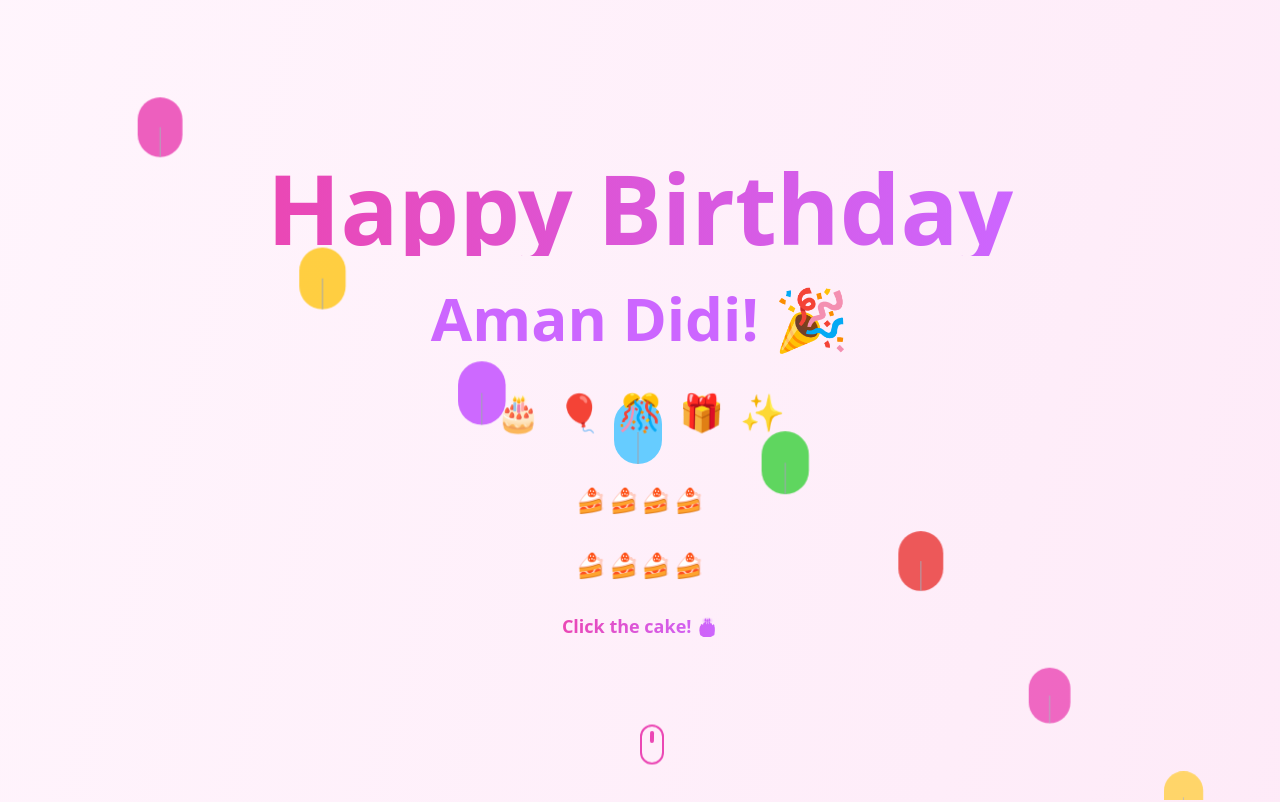
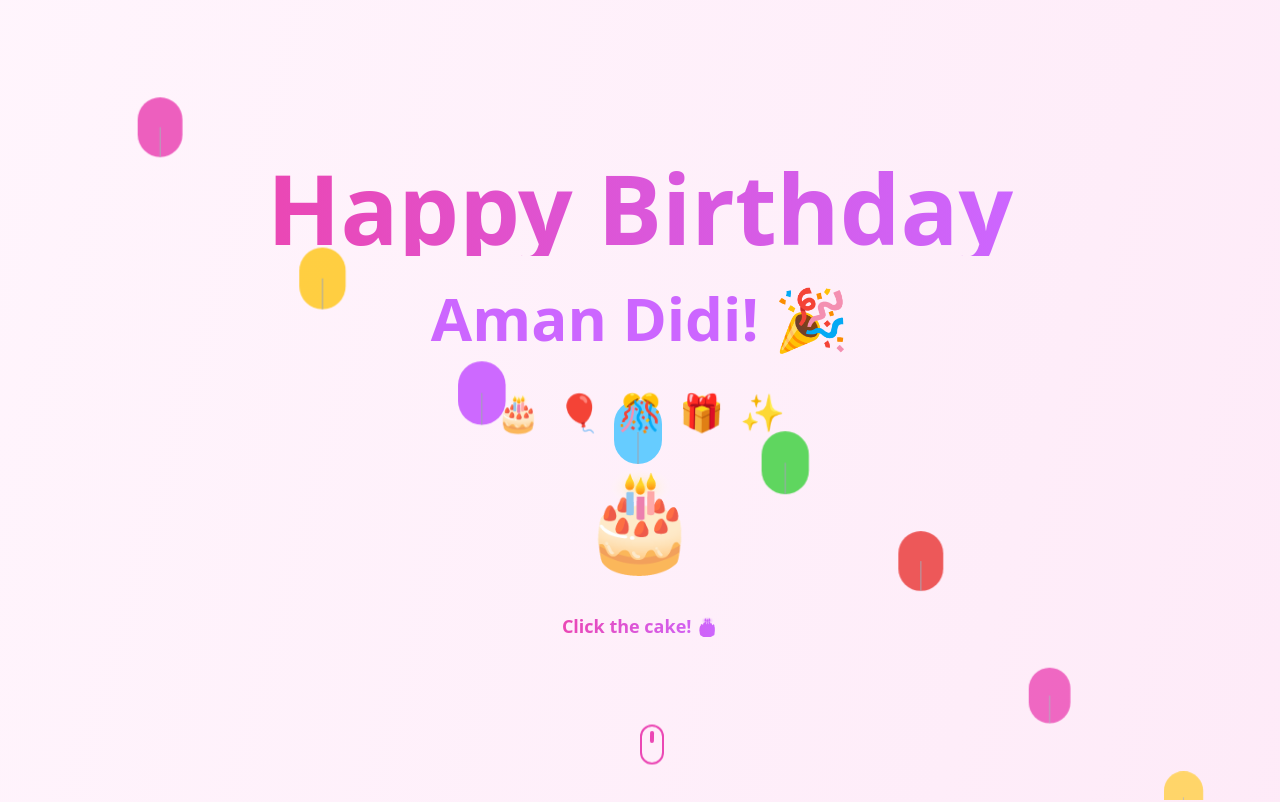
Before and after one commit to Manpreet3138/aman-didi-birthday-celebration, a React (Vite) app: page / in a window 1280 px wide. Shown: the top 802 px of the page. Built offline with nearby package versions, Linux system fonts and the light colour scheme.

Commit message:
Make cake pieces on click
Implement the requested change to display the cake in pieces when clicked.

```diff
--- a/src/index.css
+++ b/src/index.css
@@ -142,27 +142,47 @@ All colors MUST be HSL.
   /* Birthday Cake Animation */
   .cake-container {
     @apply relative w-32 h-32 mx-auto;
-    display: grid;
-    grid-template-columns: repeat(4, 1fr);
-    grid-template-rows: repeat(2, 1fr);
-    gap: 2px;
+    position: relative;
   }
 
-  .cake-piece {
-    @apply text-2xl flex items-center justify-center transition-all duration-500;
-    transform-origin: center;
+  .whole-cake {
+    @apply transition-all duration-300 hover:scale-110;
   }
 
-  .cake-piece.animate-slice {
-    animation: slice-away 2s ease-out forwards;
+  .cake-piece-separate {
+    @apply absolute text-3xl;
+    position: absolute;
+    top: 50%;
+    left: 50%;
+    transform: translate(-50%, -50%);
   }
 
-  .piece-0.animate-slice { transform: translate(-20px, -20px) rotate(-15deg) scale(0.8); }
-  .piece-1.animate-slice { transform: translate(0px, -25px) rotate(-5deg) scale(0.8); }
-  .piece-2.animate-slice { transform: translate(0px, -25px) rotate(5deg) scale(0.8); }
-  .piece-3.animate-slice { transform: translate(20px, -20px) rotate(15deg) scale(0.8); }
-  .piece-4.animate-slice { transform: translate(-25px, 0px) rotate(-25deg) scale(0.8); }
-  .piece-5.animate-slice { transform: translate(-15px, 10px) rotate(-10deg) scale(0.8); }
-  .piece-6.animate-slice { transform: translate(15px, 10px) rotate(10deg) scale(0.8); }
-  .piece-7.animate-slice { transform: translate(25px, 0px) rotate(25deg) scale(0.8); }
+  .cake-piece-separate.animate-slice {
+    animation: slice-away 1.5s ease-out forwards;
+  }
+
+  .piece-0.animate-slice {
+    animation: slice-0 1.5s ease-out forwards;
+  }
+  .piece-1.animate-slice {
+    animation: slice-1 1.5s ease-out forwards;
+  }
+  .piece-2.animate-slice {
+    animation: slice-2 1.5s ease-out forwards;
+  }
+  .piece-3.animate-slice {
+    animation: slice-3 1.5s ease-out forwards;
+  }
+  .piece-4.animate-slice {
+    animation: slice-4 1.5s ease-out forwards;
+  }
+  .piece-5.animate-slice {
+    animation: slice-5 1.5s ease-out forwards;
+  }
+  .piece-6.animate-slice {
+    animation: slice-6 1.5s ease-out forwards;
+  }
+  .piece-7.animate-slice {
+    animation: slice-7 1.5s ease-out forwards;
+  }
 }
--- a/src/pages/Index.tsx
+++ b/src/pages/Index.tsx
@@ -89,17 +89,25 @@ const Index = () => {
     <div className="flex flex-col items-center mt-8 cursor-pointer" onClick={handleCakeClick}>
       <div className="relative">
         <div className={`cake-container ${cakeSliced ? 'sliced' : ''}`}>
-          {[...Array(8)].map((_, i) => (
+          {cakeSliced ? (
+            // Show 8 separate cake pieces flying apart
+            [...Array(8)].map((_, i) => (
               <div
                 key={i}
-              className={`cake-piece piece-${i} ${cakeSliced ? 'animate-slice' : ''}`}
+                className={`cake-piece-separate piece-${i} animate-slice`}
                 style={{
                   animationDelay: `${i * 0.1}s`
                 }}
               >
-              🍰
+                🧁
               </div>
-          ))}
+            ))
+          ) : (
+            // Show whole cake
+            <div className="whole-cake text-8xl">
+              🎂
+            </div>
+          )}
         </div>
         <div className="text-center mt-4">
           <p className="text-lg birthday-text font-semibold">
--- a/tailwind.config.ts
+++ b/tailwind.config.ts
@@ -147,6 +147,38 @@ export default {
 						transform: 'translateY(0)',
 						opacity: '1'
 					}
+				},
+				'slice-0': {
+					'0%': { transform: 'translate(-50%, -50%) scale(1) rotate(0deg)' },
+					'100%': { transform: 'translate(-150%, -150%) scale(0.7) rotate(-45deg)', opacity: '0.8' }
+				},
+				'slice-1': {
+					'0%': { transform: 'translate(-50%, -50%) scale(1) rotate(0deg)' },
+					'100%': { transform: 'translate(-50%, -200%) scale(0.7) rotate(-15deg)', opacity: '0.8' }
+				},
+				'slice-2': {
+					'0%': { transform: 'translate(-50%, -50%) scale(1) rotate(0deg)' },
+					'100%': { transform: 'translate(50%, -200%) scale(0.7) rotate(15deg)', opacity: '0.8' }
+				},
+				'slice-3': {
+					'0%': { transform: 'translate(-50%, -50%) scale(1) rotate(0deg)' },
+					'100%': { transform: 'translate(150%, -150%) scale(0.7) rotate(45deg)', opacity: '0.8' }
+				},
+				'slice-4': {
+					'0%': { transform: 'translate(-50%, -50%) scale(1) rotate(0deg)' },
+					'100%': { transform: 'translate(-200%, -50%) scale(0.7) rotate(-60deg)', opacity: '0.8' }
+				},
+				'slice-5': {
+					'0%': { transform: 'translate(-50%, -50%) scale(1) rotate(0deg)' },
+					'100%': { transform: 'translate(-100%, 100%) scale(0.7) rotate(-30deg)', opacity: '0.8' }
+				},
+				'slice-6': {
+					'0%': { transform: 'translate(-50%, -50%) scale(1) rotate(0deg)' },
+					'100%': { transform: 'translate(100%, 100%) scale(0.7) rotate(30deg)', opacity: '0.8' }
+				},
+				'slice-7': {
+					'0%': { transform: 'translate(-50%, -50%) scale(1) rotate(0deg)' },
+					'100%': { transform: 'translate(200%, -50%) scale(0.7) rotate(60deg)', opacity: '0.8' }
 				}
 			},
 			animation: {
@@ -156,7 +188,8 @@ export default {
 				'bounce-in': 'bounce-in 1s ease-out',
 				'fly-balloon': 'fly-balloon 8s ease-in-out infinite',
 				'tada': 'tada 2s ease-in-out',
-				'slide-up': 'slide-up 0.8s ease-out'
+				'slide-up': 'slide-up 0.8s ease-out',
+				'slice': 'slice-0 1.5s ease-out forwards'
 			}
 		}
 	},
```
Lines whose indentation alone changed are shown as unchanged.
